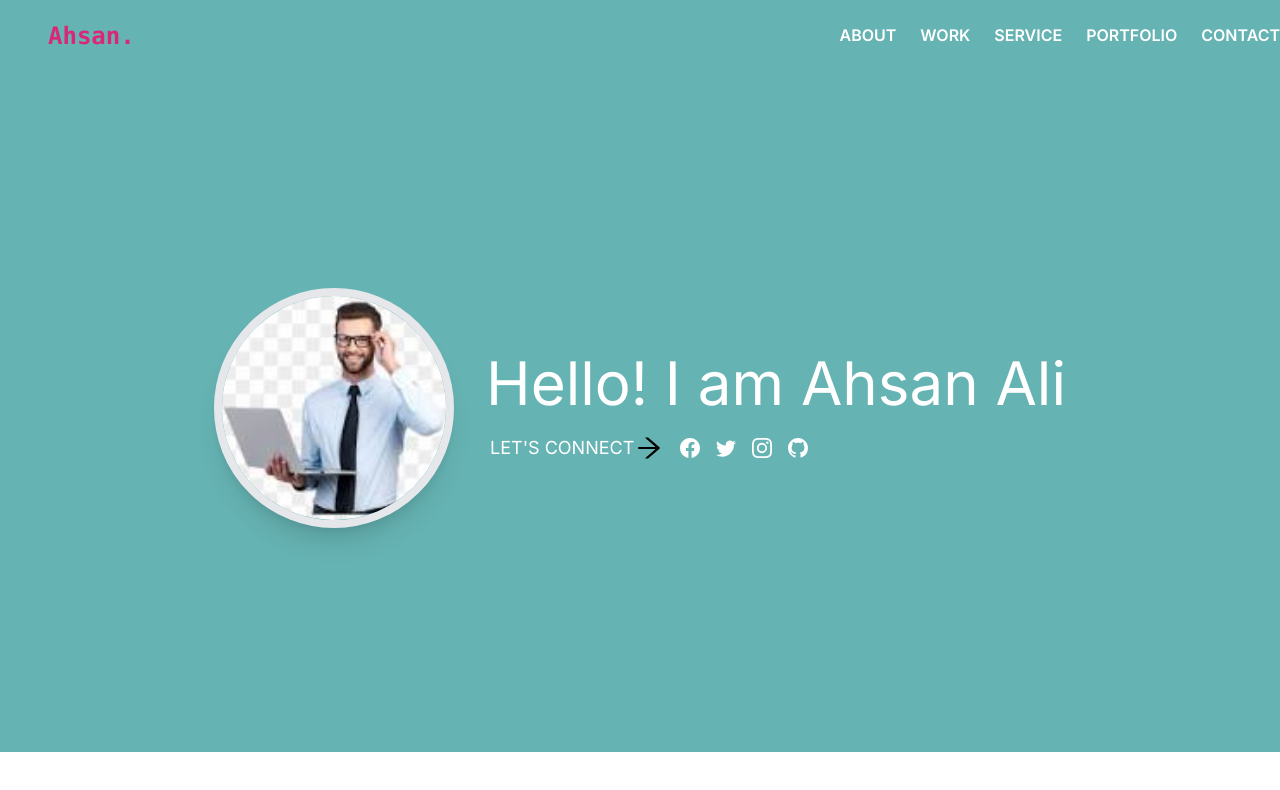
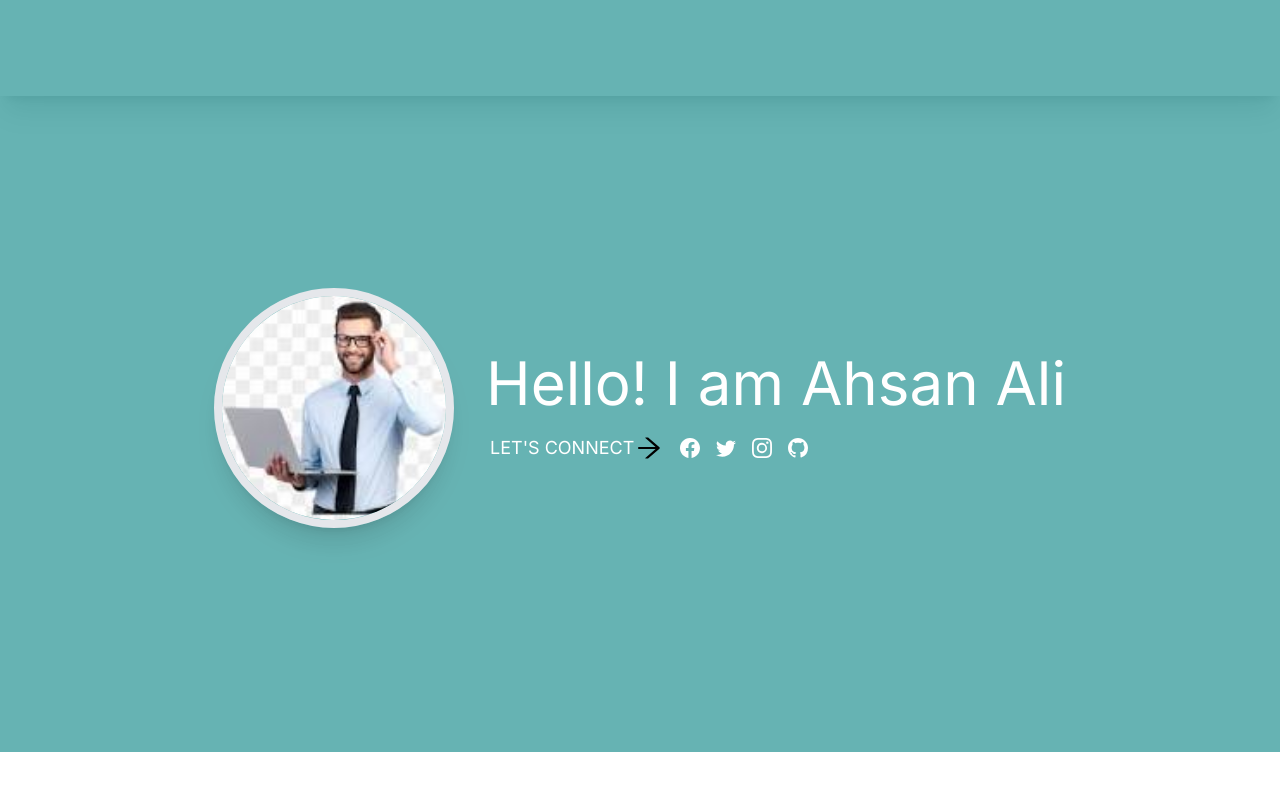
Before and after one commit to ahsanali7893/Portfolio, a Next.js app: page / in a window 1280 px wide. Shown: the top 790 px of the page. Built offline with nearby package versions, Linux system fonts and the light colour scheme.

Commit message:
some changes

```diff
--- a/src/components/Navbar/page.tsx
+++ b/src/components/Navbar/page.tsx
@@ -1,149 +1,10 @@
-"use client";
-import Link from "next/link";
-import React, { useState } from "react";
-import { useRouter } from "next/navigation";
-import { AiOutlineMenu } from "react-icons/ai";
-import {RxCross1}from "react-icons/rx";
+import React from 'react'
+
+
 
 const Navbar = () => {
-  const router = useRouter();
-
-  const triggerNavItem = (url: string) => {
-    router.push(url);
-  };
-  const [mobileMenu, setMobileMenu] = useState(false);
-
-  const triggerMobileNavItem = (url: string) => {
-    router.push(url);
-    setMobileMenu(false);
-  };
-
-
   return (
-    <div className="w-full z-50 top-0 py-3 sm:py-5 absolute">
-      <div className="container flex items-center justify-between">
-        <div>
-          <Link href="/">
-            <h1 className="font-mono w-24 lg:w-48 text-2xl font-extrabold mx-12 text-pink-600">
-              Ahsan.
-            </h1>
-          </Link>
-        </div>
-        <div className="hidden lg:block">
-          <div className="flex items-center">
-            <li className="group pl-6 list-none">
-              <span
-                onClick={() => triggerNavItem("#about")}
-                className="cursor-pointer pt-0.5 font-header font-semibold uppercase text-white"
-              >
-                About
-              </span>
-              <span className="block h-0.5 w-full bg-transparent group-hover:bg-yellow-500"></span>
-            </li>
-            <li className="group pl-6 list-none">
-              <span
-                onClick={() => triggerNavItem("#work")}
-                className="cursor-pointer pt-0.5 font-header font-semibold uppercase text-white"
-              >
-                Work
-              </span>
-              <span className="block h-0.5 w-full bg-transparent group-hover:bg-yellow-500"></span>
-            </li>
-            <li className="group pl-6 list-none">
-              <span
-                onClick={() => triggerNavItem("#service")}
-                className="cursor-pointer pt-0.5 font-header font-semibold uppercase text-white"
-              >
-                Service
-              </span>
-              <span className="block h-0.5 w-full bg-transparent group-hover:bg-yellow-500"></span>
-            </li>
-            <li className="group pl-6 list-none">
-              <span
-                onClick={() => triggerNavItem("#portfolio")}
-                className="cursor-pointer pt-0.5 font-header font-semibold uppercase text-white"
-              >
-                Portfolio
-              </span>
-              <span className="block h-0.5 w-full bg-transparent group-hover:bg-yellow-500"></span>
-            </li>
-            <li className="group pl-6 list-none">
-              <span
-                onClick={() => triggerNavItem("#contact")}
-                className="cursor-pointer pt-0.5 font-header font-semibold uppercase text-white"
-              >
-                Contact
-              </span>
-              <span className="block h-0.5 w-full bg-transparent group-hover:bg-yellow-500"></span>
-            </li>
-          </div>
-          <div className="block lg:hidden">
-
-              <AiOutlineMenu onClick={() => setMobileMenu(mobileMenu)} className="text-4xl text-black mx-auto" />
-
-          </div>
-        </div>
-      </div>
-      <div
-        className={`pointer-events-none fixed inset-0 z-70 min-h-screen bg-black bg-opacity-70 transition-opacity lg:hidden ${
-          mobileMenu ? "opacity-100 pointer-events-auto" : "opacity-0"
-        }`}
-      >
-        <div className="absolute right-0 min-h-screen w-2/3 bg-primary py-4 px-8 shadow md:w-1/3">
-
-                <RxCross1 onClick={() => setMobileMenu(mobileMenu)} className="h-10 w-auto absolute top-0 right-0 mt-4 mr-4"/>
-
-            <ul className="mt-8 flex flex-col">
-            <li className="py-2">
-              <span
-                onClick={() => triggerMobileNavItem("#about")}
-                className="cursor-pointer pt-0.5 font-header font-semibold uppercase text-white"
-              >
-                About
-              </span>
-              <span className="block h-0.5 w-full bg-transparent group-hover:bg-yellow-500"></span>
-            </li>
-            <li className="py-2">
-              <span
-                onClick={() => triggerMobileNavItem("#work")}
-                className="cursor-pointer pt-0.5 font-header font-semibold uppercase text-white"
-              >
-                Work
-              </span>
-              <span className="block h-0.5 w-full bg-transparent group-hover:bg-yellow-500"></span>
-            </li>
-            <li className="py-2">
-              <span
-                onClick={() => triggerMobileNavItem("#service")}
-                className="cursor-pointer pt-0.5 font-header font-semibold uppercase text-white"
-              >
-                Service
-              </span>
-              <span className="block h-0.5 w-full bg-transparent group-hover:bg-yellow-500"></span>
-            </li>
-            <li className="py-2">
-              <span
-                onClick={() => triggerMobileNavItem("#portfolio")}
-                className="cursor-pointer pt-0.5 font-header font-semibold uppercase text-white"
-              >
-                Portfolio
-              </span>
-              <span className="block h-0.5 w-full bg-transparent group-hover:bg-yellow-500"></span>
-            </li>
-            <li className="py-2">
-              <span
-                onClick={() => triggerMobileNavItem("#contact")}
-                className="cursor-pointer pt-0.5 font-header font-semibold uppercase text-white"
-              >
-                Contact
-              </span>
-              <span className="block h-0.5 w-full bg-transparent group-hover:bg-yellow-500"></span>
-            </li>
-            </ul>
-        </div>
-      </div>
-    </div>
-  );
-};
-
-export default Navbar;
+    <nav className='fixed w-full h-24 shadow-xl'></nav>
+  )
+}
+export default Navbar
```
